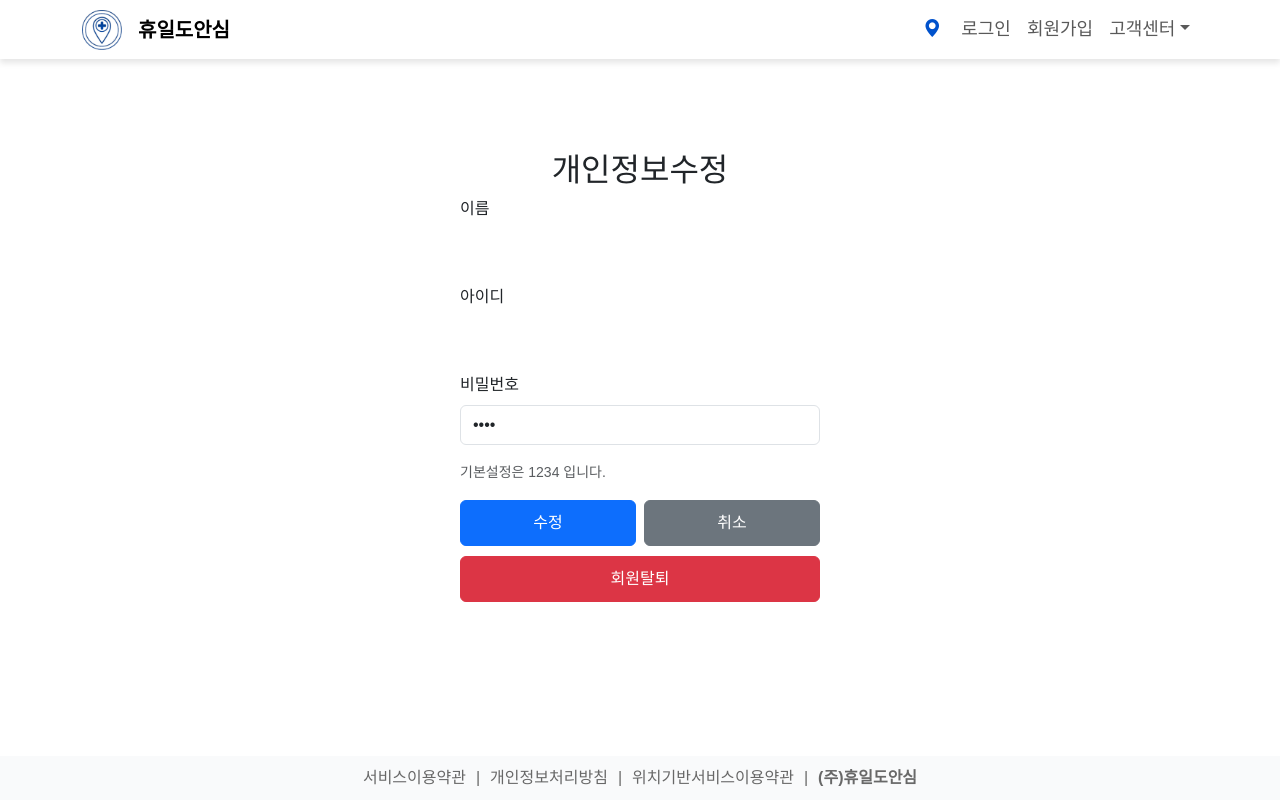
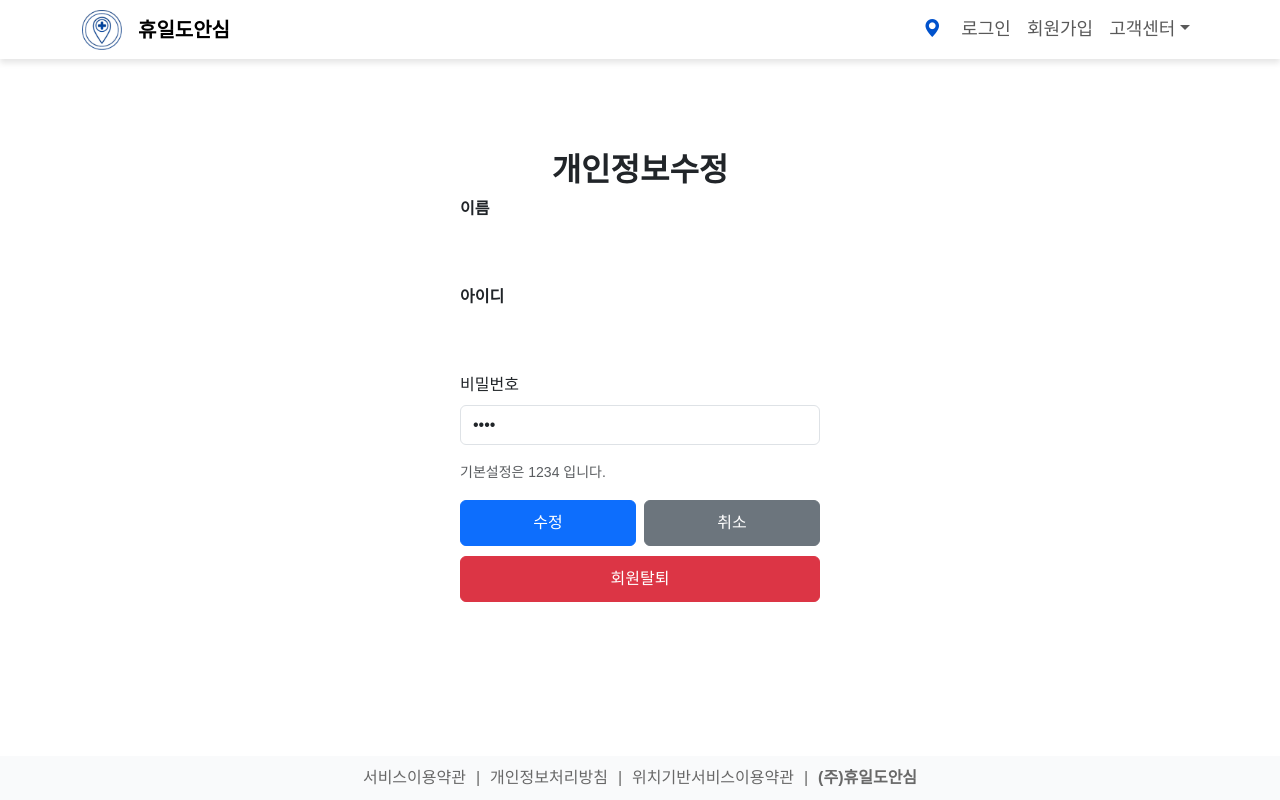
Before and after one commit to crystal-pak/Safeevenonholidays, a React (Create React App) app in the folder Safeevenonholidays-react/: page /mypage/modify/1 in a window 1280 px wide. Built offline with nearby package versions, Linux system fonts and the light colour scheme; no server answers; a web font is replaced by a local one.

Commit message:
feat: 개인정보 수정 페이지 수정

```diff
--- a/Safeevenonholidays-react/src/component/mypage/MyPageModifyComponent.js
+++ b/Safeevenonholidays-react/src/component/mypage/MyPageModifyComponent.js
@@ -30,7 +30,11 @@ const MyPageModifyComponent = () => {
   };
 
   const handleClickModify = () => {
-    putOne(member).then((result) => {});
+    putOne(member).then((result) => {
+      alert("회원 정보가 수정 되었습니다.");
+      setResult("Modified");
+      moveToPath("/mypage");
+    });
   };
 
   const handleClickBack = () => {
@@ -50,10 +54,10 @@ const MyPageModifyComponent = () => {
     <>
       <div className="signup-container d-flex justify-content-center my-5">
         <div className="card-login">
-          <h2 className="text-center bold-text mt-4">개인정보수정</h2>
+          <h2 className="text-center mt-4 fw-bold">개인정보수정</h2>
 
           <Form.Group className="mb-3">
-            <Form.Label className="w-25">이름</Form.Label>
+            <Form.Label className="w-25 fw-bold">이름</Form.Label>
             <Form.Control
               type="text"
               name="name"
@@ -64,7 +68,7 @@ const MyPageModifyComponent = () => {
           </Form.Group>
 
           <Form.Group className="mb-3">
-            <Form.Label className="w-25">아이디</Form.Label>
+            <Form.Label className="w-25 fw-bold">아이디</Form.Label>
             <Form.Control
               type="text"
               name="email"
```
